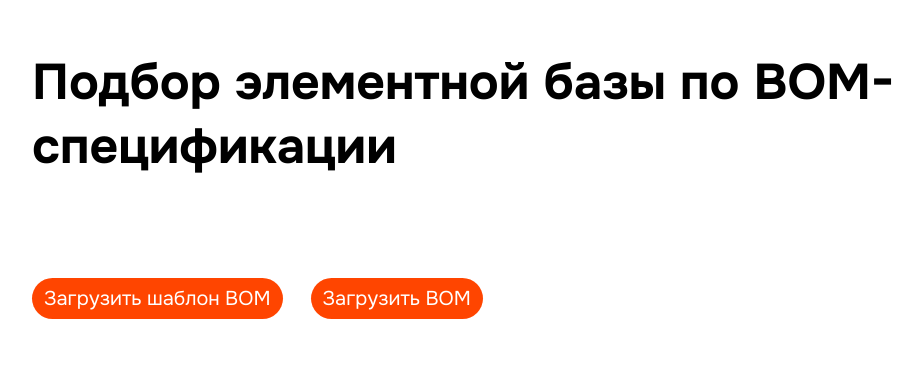
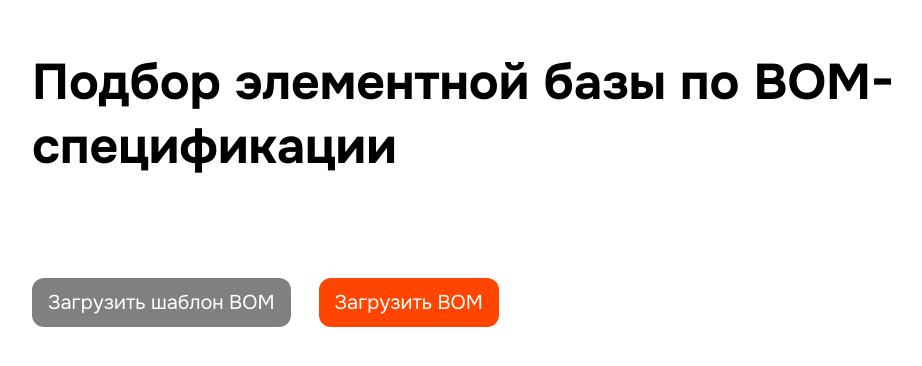
Before and after one commit to rntsdkv/AI_BOM_Elements_Project, a Flask app: page / in a window 1280 px wide. Shown: the top 366 px of the page, without its empty margins (26-948 px from the left). Run offline with Flask 3, Linux system fonts and the light colour scheme.

Commit message:
add downloads page

```diff
--- a/main.py
+++ b/main.py
@@ -15,8 +15,8 @@ def search(query=None):
     return render_template('search.html', len=len(items), Items=items)
 
 
-@app.route("/download_example")
-def download_example():
+@app.route("/downloads")
+def downloads():
     return render_template('downloads.html')
 
 
--- /dev/null
+++ b/static/downloads.css
@@ -0,0 +1,5 @@
+h1 {
+    margin: 50px;
+    font-family: Onest, serif;
+    font-size: 50px;
+}
--- a/static/index.css
+++ b/static/index.css
@@ -5,35 +5,36 @@ h1 {
 }
 
 .load_example {
-    padding: 8px 12px 8px 12px;
+    padding: 12px 16px 12px 16px;
     text-align: center;
     margin: 50px 12px 50px 50px;
-    background-color: orangered;
+    background-color: gray;
     color: white;
     font-family: Onest, serif;
     font-size: 20px;
-    border-radius: 50px;
+    border-radius: 12px;
     border: none;
+    text-decoration: none;
 }
 
-.load_example.hover {
+.load_example:hover {
     background-color: black;
     color: white;
 }
 
 .load_bom {
-    padding: 8px 12px 8px 12px;
+    padding: 12px 16px 12px 16px;
     text-align: center;
     margin: 50px 50px 50px 12px;
     background-color: orangered;
     color: white;
     font-family: Onest, serif;
     font-size: 20px;
-    border-radius: 50px;
+    border-radius: 12px;
     border: none;
 }
 
-.load_bom.hover {
+.load_bom:hover {
     background-color: black;
     color: white;
 }
--- a/templates/downloads.html
+++ b/templates/downloads.html
@@ -3,6 +3,10 @@
 <head>
     <meta charset="UTF-8">
     <title>Downloads</title>
+    <link rel="preconnect" href="https://fonts.googleapis.com">
+    <link rel="preconnect" href="https://fonts.gstatic.com" crossorigin>
+    <link href="https://fonts.googleapis.com/css2?family=Onest:wght@100..900&display=swap" rel="stylesheet">
+    <link rel="stylesheet" href="../static/downloads.css">
 </head>
 <body>
   <h1>Здесь будут шаблоны для BOM</h1>
--- a/templates/index.html
+++ b/templates/index.html
@@ -10,7 +10,7 @@
 </head>
 <body>
     <h1 class="title">Подбор элементной базы по BOM-спецификации</h1>
-    <button class="load_example" href="/download_example">Загрузить шаблон BOM</button>
+    <a class="load_example" href="/downloads">Загрузить шаблон BOM</a>
     <button class="load_bom">Загрузить BOM</button>
 </body>
 </html>
```
